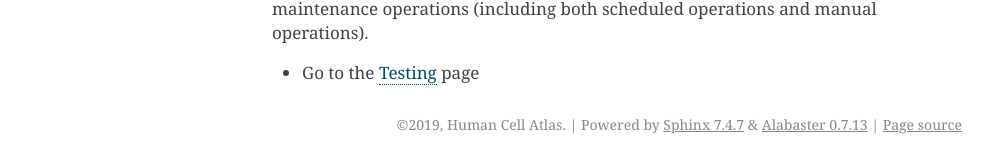
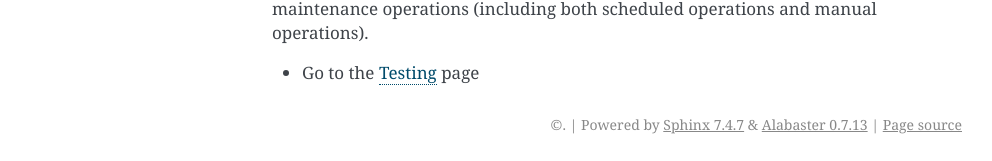
Before and after one commit to DataBiosphere/data-store-kharon, a Sphinx documentation site: the page built from docs/index.rst, in a window 1280 px wide. Shown: the part 1050-1211 px from the top of the page, without its empty margins (148-1140 px from the left). Built offline with Sphinx 7.4.7, drawn with Linux system fonts in a browser that asks for light colours.

Commit message:
blank copyright/authorship in sphinx conf

```diff
--- a/docs/conf.py
+++ b/docs/conf.py
@@ -18,8 +18,8 @@
 # -- Project information -----------------------------------------------------
 
 project = 'Kharon'
-copyright = '2019, Human Cell Atlas'
-author = 'Human Cell Atlas'
+copyright = ''
+author = ''
 
 
 # -- General configuration ---------------------------------------------------
```
